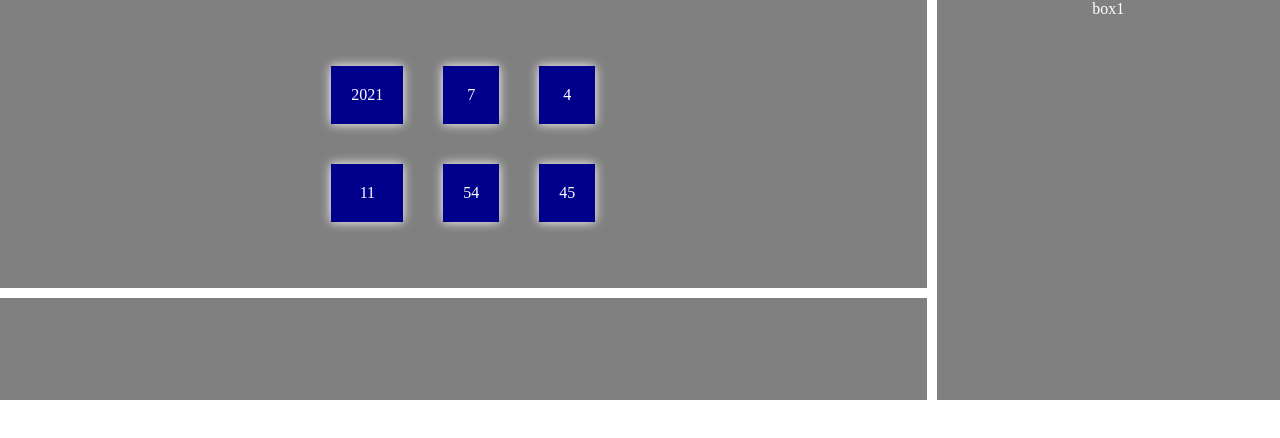
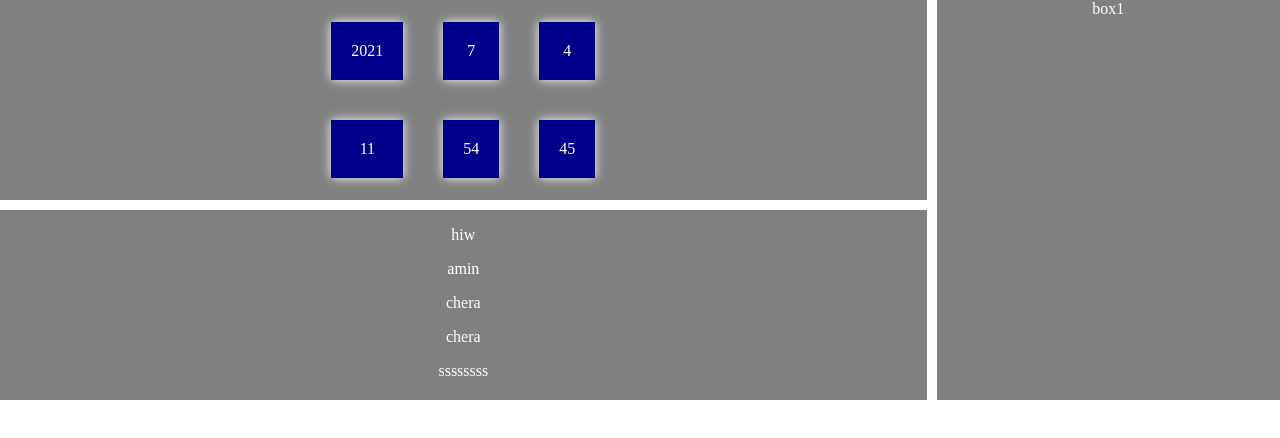
Before and after one commit to womoboy/se45-javascript-01-amoozeshOnline, a plain HTML site: page pages/index.html in a window 1280 px wide. Drawn offline with Linux system fonts and the light colour scheme.

Commit message:
code nazi zadam khoda kone bemoone

```diff
--- a/pages/index.html
+++ b/pages/index.html
@@ -25,8 +25,12 @@
                     <div class="slideshow show-min" id="minuts">40</div>
                     <div class="slideshow show-hour" id="hour">22</div>
                 </div>
-                <div class="box box3" >
-                    <span id='ct' ></span>
+                <div class="box box3" id="b-3">
+                    <p>hiw</p>
+                    <p>amin</p>
+                    <p>chera</p>
+                    <p>chera</p>
+                    <p class="rrr">ssssssss</p>
                 </div>
 
             </section>
@@ -47,6 +51,15 @@
                 display_c ();
             }
 
+            var myelement = document.getElementById('b-3');
+            for (index = 0; index <= myelement.children.length; index++){
+                if (myelement.children[index].getAttribute('class') != null){
+                    alert('this is a rrr class');
+                } else {
+                    alert(myelement.children[index].tagName);
+                }
+            }
+
         </script>
     </body>
 </html>
```
